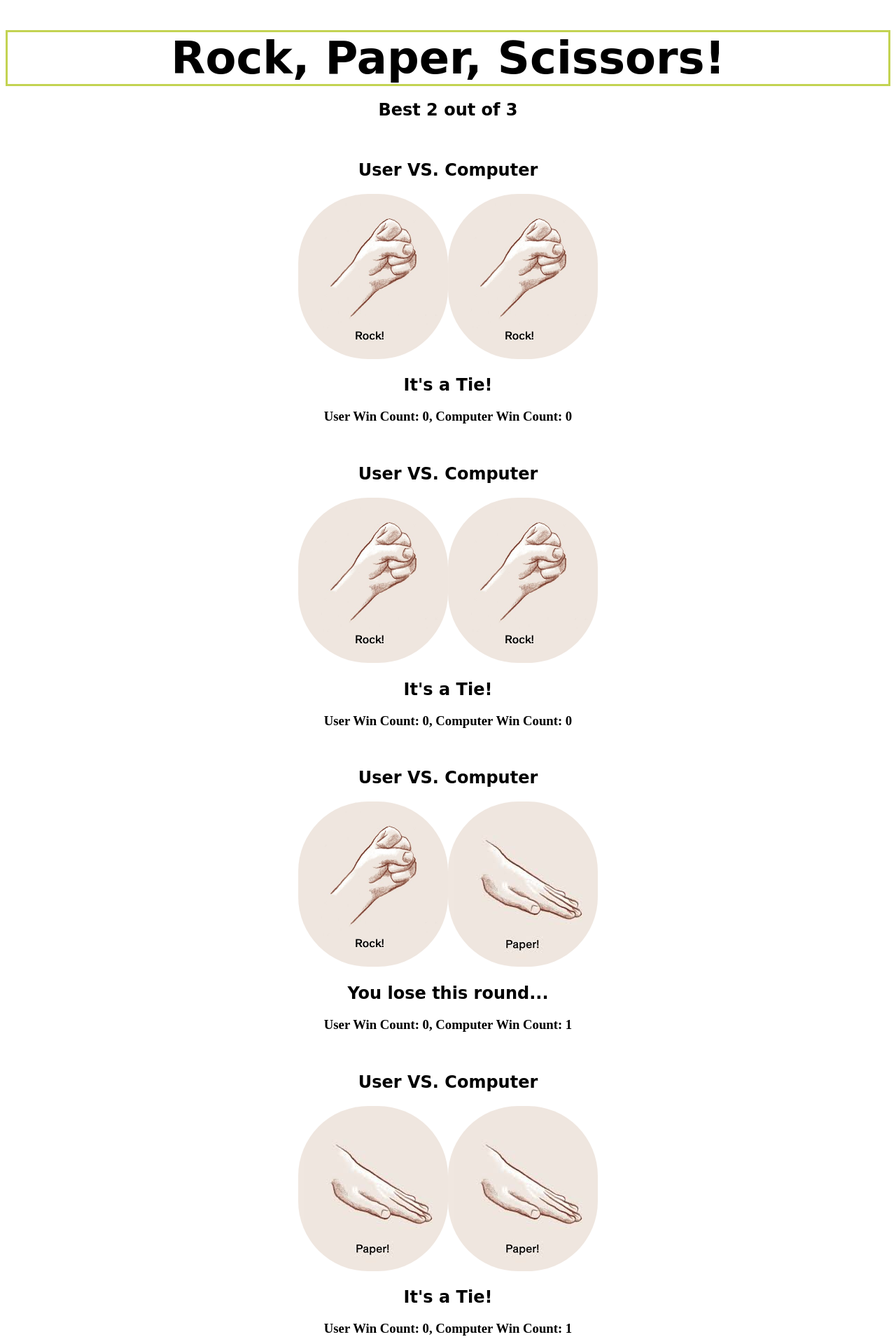
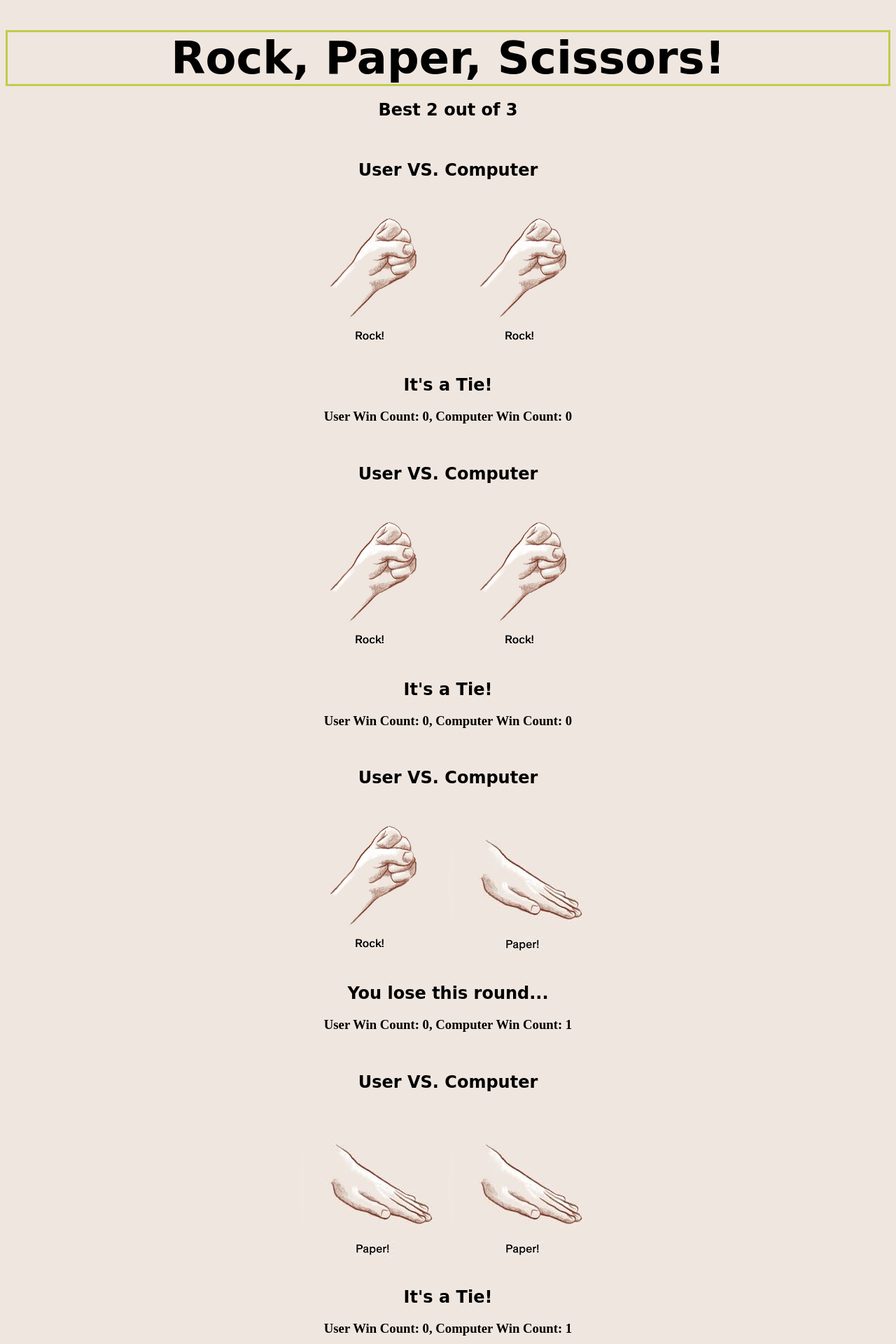
Before and after one commit to yfunaki/yfunaki, a PHP site: page /HOMEWORK/hw2/index.php in a window 1280 px wide. Shown: the top 1920 px of the page at 70% size. Run offline with PHP 8.4, Linux system fonts and the light colour scheme; some web fonts are replaced.

Commit message:
adding hw2

```diff
--- a/HOMEWORK/hw2/styles.css
+++ b/HOMEWORK/hw2/styles.css
@@ -23,6 +23,7 @@ body
 {
     text-align: center;
     color:black;
+    background-color: #EFE6DF;
 }
 
 footer
```
